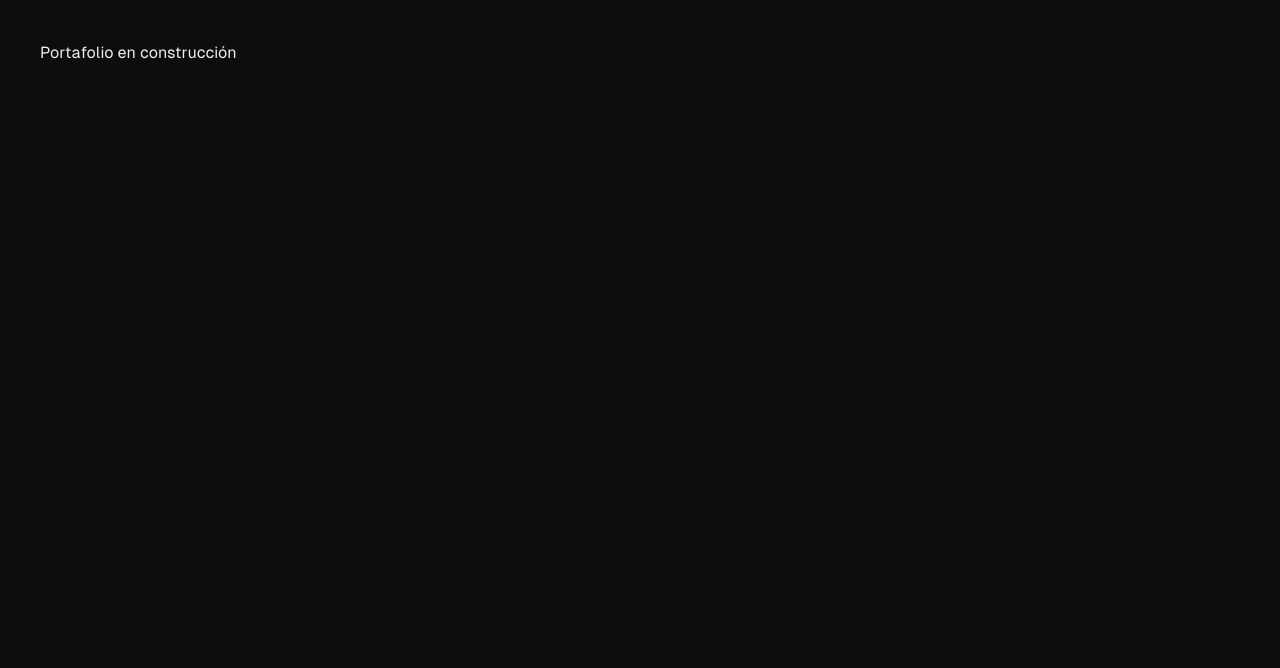
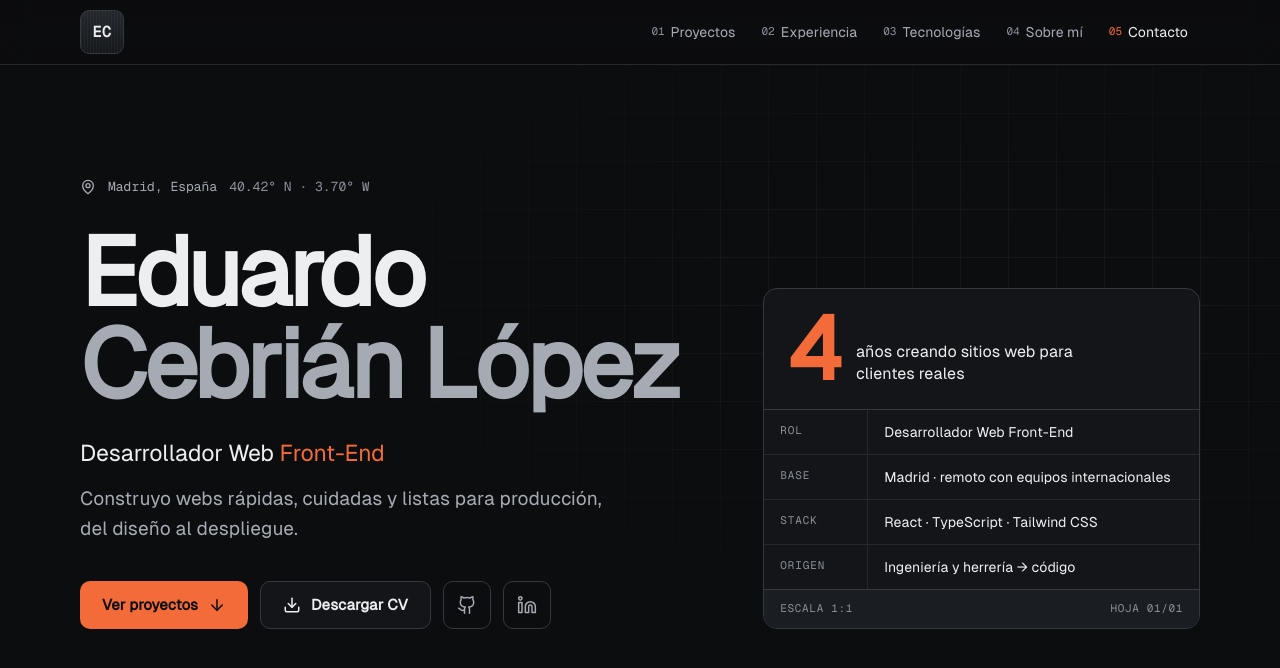
Before and after one commit to tioeduardo93/portfolio-eduardo-cebrian-lopez, a React (Vite) app: page / in a window 1280 px wide. Shown: the top 668 px of the page. Built offline with nearby package versions, Linux system fonts and the light colour scheme.

Commit message:
Navegación con sección activa y hero con cajetín técnico

```diff
--- a/src/App.tsx
+++ b/src/App.tsx
@@ -1,3 +1,22 @@
+import { Nav } from './components/layout/Nav';
+import { Hero } from './components/sections/Hero';
+import { useScrollReveal } from './hooks/useScrollReveal';
+
 export default function App() {
-  return <main className="p-10 text-tx">Portafolio en construcción</main>;
+  useScrollReveal();
+
+  return (
+    <>
+      <a
+        href="#contenido"
+        className="sr-only z-60 rounded-lg bg-accent px-4 py-3 font-semibold text-bg focus:not-sr-only focus:fixed focus:top-3 focus:left-3"
+      >
+        Saltar al contenido
+      </a>
+      <Nav />
+      <main id="contenido" tabIndex={-1} className="focus:outline-none">
+        <Hero />
+      </main>
+    </>
+  );
 }
--- /dev/null
+++ b/src/components/layout/Nav.tsx
@@ -0,0 +1,72 @@
+import { useEffect, useRef } from 'react';
+import { NAV_SECTIONS, sectionNumber } from '../../data/navigation';
+import { useActiveSection } from '../../hooks/useActiveSection';
+import { cn } from '../../lib/cn';
+
+const SECTION_IDS = NAV_SECTIONS.map((section) => section.id);
+
+export function Nav() {
+  const activeId = useActiveSection(SECTION_IDS);
+  const listRef = useRef<HTMLUListElement>(null);
+
+  // En móvil la lista se desplaza en horizontal: centra el enlace activo para que se vea.
+  useEffect(() => {
+    const list = listRef.current;
+    if (!list || !activeId || list.scrollWidth <= list.clientWidth) return;
+    const link = list.querySelector<HTMLElement>(`a[href="#${activeId}"]`);
+    if (!link) return;
+    const reduceMotion = window.matchMedia('(prefers-reduced-motion: reduce)').matches;
+    list.scrollTo({
+      left: link.offsetLeft - (list.clientWidth - link.offsetWidth) / 2,
+      behavior: reduceMotion ? 'auto' : 'smooth',
+    });
+  }, [activeId]);
+
+  return (
+    <header className="sticky top-0 z-50 border-b border-line bg-bg/84 backdrop-blur-[14px]">
+      <div className="site-container flex flex-wrap items-center justify-between gap-x-4 py-2.5">
+        <a
+          href="#inicio"
+          aria-label="Eduardo Cebrián López, inicio"
+          className="logo-texture inline-flex size-11 items-center justify-center rounded-[9px] border border-line2 font-mono text-[15px] font-bold tracking-[0.04em] text-tx transition-colors duration-200 hover:border-accent"
+        >
+          EC
+        </a>
+
+        <nav aria-label="Secciones" className="-mx-2 w-[calc(100%+16px)] nav:mx-0 nav:w-auto">
+          <ul
+            ref={listRef}
+            className="flex gap-0.5 overflow-x-auto [scrollbar-width:none] [&::-webkit-scrollbar]:hidden"
+          >
+            {NAV_SECTIONS.map(({ id, label }) => {
+              const isActive = id === activeId;
+              return (
+                <li key={id} className="shrink-0">
+                  <a
+                    href={`#${id}`}
+                    aria-current={isActive ? 'location' : undefined}
+                    className={cn(
+                      'inline-flex min-h-11 items-center rounded-lg px-3 text-sm font-medium whitespace-nowrap transition-colors duration-200 hover:bg-s2 hover:text-tx focus-visible:outline-offset-[-2px]',
+                      isActive ? 'text-tx' : 'text-mu',
+                    )}
+                  >
+                    <span
+                      aria-hidden="true"
+                      className={cn(
+                        'mr-1.5 font-mono text-[11px] transition-colors duration-200',
+                        isActive ? 'text-accent' : 'text-di',
+                      )}
+                    >
+                      {sectionNumber(id)}
+                    </span>
+                    {label}
+                  </a>
+                </li>
+              );
+            })}
+          </ul>
+        </nav>
+      </div>
+    </header>
+  );
+}
--- /dev/null
+++ b/src/components/sections/Hero.tsx
@@ -0,0 +1,69 @@
+import { LINKS, isAvailableLink } from '../../data/links';
+import { sectionHeadingId } from '../../data/navigation';
+import { PROFILE } from '../../data/profile';
+import { Button } from '../ui/Button';
+import { IconButton } from '../ui/IconButton';
+import { Section } from '../ui/Section';
+import { ArrowDownIcon, DownloadIcon, GithubIcon, LinkedinIcon, MapPinIcon } from '../ui/icons';
+import { TechSheet } from './TechSheet';
+
+export function Hero() {
+  return (
+    <Section
+      id="inicio"
+      className="blueprint-grid relative overflow-hidden border-b border-line pt-16 pb-20 lg:py-28"
+    >
+      <div className="site-container relative grid gap-12 lg:grid-cols-[minmax(0,1.4fr)_minmax(0,1fr)] lg:items-end lg:gap-18">
+        <div>
+          <p className="inline-flex animate-rise flex-wrap items-center gap-x-3 gap-y-2 font-mono text-[13px] text-mu">
+            <MapPinIcon size={16} />
+            <span>{PROFILE.location}</span>
+            <span className="text-di">{PROFILE.coordinates}</span>
+          </p>
+
+          <h1
+            id={sectionHeadingId('inicio')}
+            className="mt-6 animate-rise text-[clamp(46px,8.4vw,96px)] leading-[0.96] font-semibold tracking-[-0.04em] [animation-delay:60ms]"
+          >
+            {PROFILE.firstName} <span className="block text-mu">{PROFILE.lastName}</span>
+          </h1>
+
+          <p className="mt-6 animate-rise text-[clamp(19px,2.2vw,23px)] font-medium tracking-[-0.01em] [animation-delay:140ms]">
+            {PROFILE.role} <span className="text-accent">{PROFILE.roleAccent}</span>
+          </p>
+
+          <p className="mt-3 max-w-[540px] animate-rise text-[clamp(17px,1.7vw,19px)] text-mu [animation-delay:140ms]">
+            {PROFILE.lede}
+          </p>
+
+          <div className="mt-9 flex animate-rise flex-wrap items-center gap-3 [animation-delay:220ms]">
+            <Button href="#proyectos">
+              Ver proyectos
+              <ArrowDownIcon />
+            </Button>
+            <Button href={LINKS.cv} variant="ghost" download type="application/pdf">
+              <DownloadIcon />
+              Descargar CV
+            </Button>
+            <IconButton
+              href={LINKS.github}
+              label="GitHub de Eduardo"
+              icon={<GithubIcon size={20} />}
+              external
+            />
+            {isAvailableLink(LINKS.linkedin) && (
+              <IconButton
+                href={LINKS.linkedin}
+                label="LinkedIn de Eduardo"
+                icon={<LinkedinIcon size={20} />}
+                external
+              />
+            )}
+          </div>
+        </div>
+
+        <TechSheet className="animate-rise [animation-delay:300ms]" />
+      </div>
+    </Section>
+  );
+}
--- /dev/null
+++ b/src/components/sections/TechSheet.tsx
@@ -0,0 +1,51 @@
+import { TECH_SHEET } from '../../data/profile';
+import { cn } from '../../lib/cn';
+
+interface TechSheetProps {
+  className?: string;
+}
+
+/** Cajetín del hero, inspirado en la ficha técnica de un plano. */
+export function TechSheet({ className }: TechSheetProps) {
+  const { stat, rows, footer } = TECH_SHEET;
+
+  return (
+    <aside
+      aria-label="Ficha técnica"
+      className={cn(
+        'relative overflow-hidden rounded-[14px] border border-line2 bg-s1',
+        className,
+      )}
+    >
+      <div className="flex items-end gap-[18px] border-b border-line2 px-[22px] py-6">
+        <span className="text-[88px] leading-[0.82] font-semibold tracking-[-0.05em] text-accent">
+          {stat.value}
+        </span>
+        <p className="max-w-[220px] leading-[1.4]">{stat.label}</p>
+      </div>
+
+      <dl>
+        {rows.map(({ label, value }) => (
+          <div
+            key={label}
+            className="grid grid-cols-[104px_minmax(0,1fr)] border-t border-line first:border-t-0"
+          >
+            <dt className="border-r border-line px-4 py-3 font-mono text-[11px] tracking-[0.08em] text-di uppercase">
+              {label}
+            </dt>
+            <dd className="px-4 py-3 text-sm">{value}</dd>
+          </div>
+        ))}
+      </dl>
+
+      <div
+        aria-hidden="true"
+        className="flex justify-between border-t border-line2 bg-s2 px-4 py-2.5 font-mono text-[11px] tracking-[0.06em] text-di"
+      >
+        {footer.map((text) => (
+          <span key={text}>{text}</span>
+        ))}
+      </div>
+    </aside>
+  );
+}
```
Also changed, not shown: 1 other file (tests, documents, lock files or other folders).
